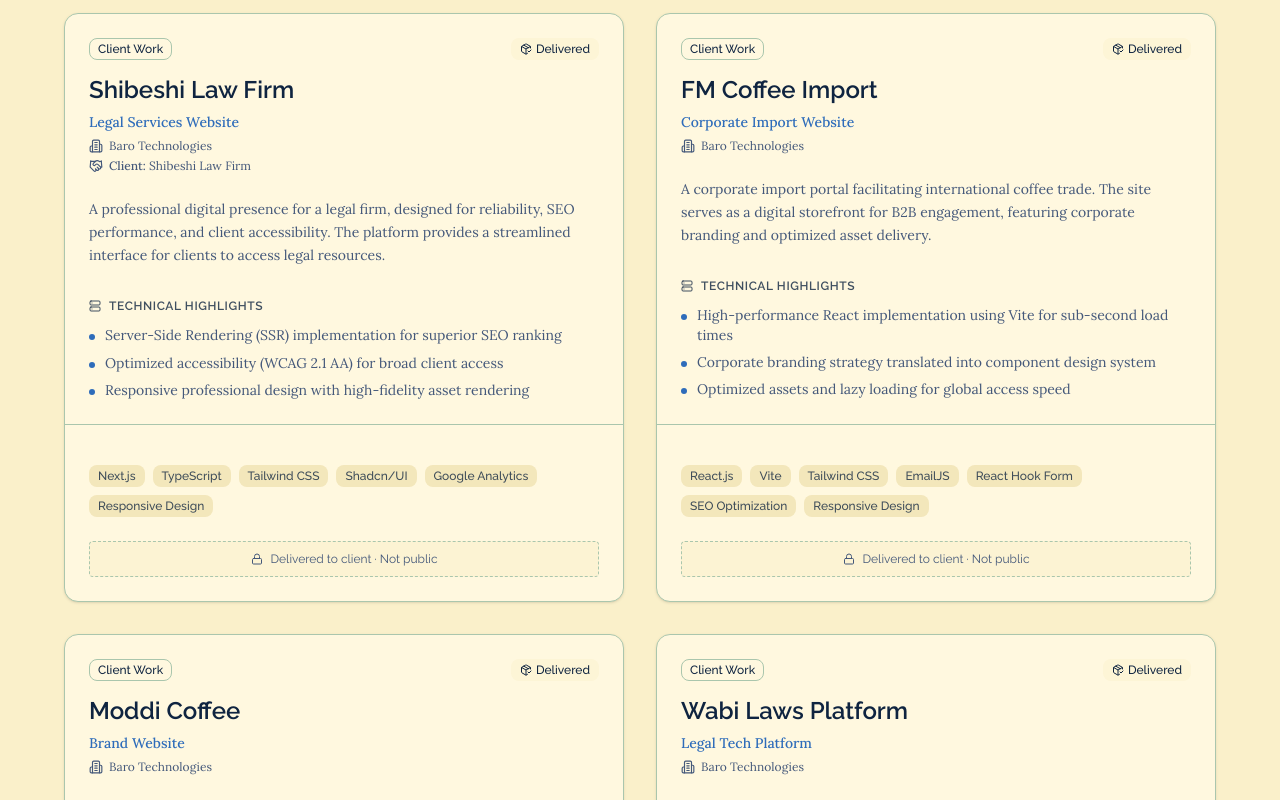
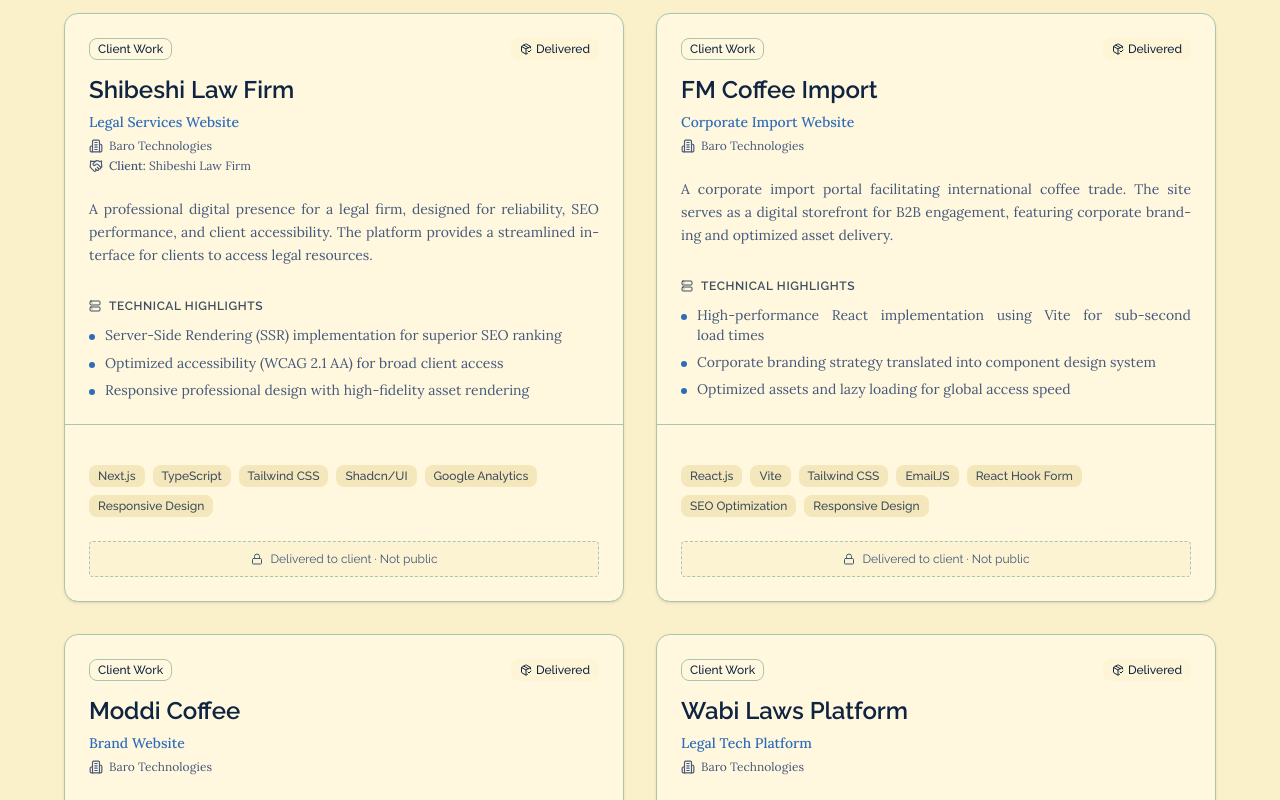
Before and after one commit to nhattytw/nathnael-portfolio, a Next.js app: page /projects in a window 1280 px wide. Shown: the part 2000-2800 px from the top of the page. Built offline with nearby package versions, Linux system fonts and the light colour scheme; no server answers.

Commit message:
Justify card and timeline text to match the About story
Competency cards, career milestones, and project descriptions and highlights
use the same justified, hyphenated style from tablet width up.

```diff
--- a/src/app/page.tsx
+++ b/src/app/page.tsx
@@ -149,7 +149,7 @@
                     </AnimatedIcon>
                   </div>
                   <h3 className="relative text-xl font-bold">{title}</h3>
-                  <p className="relative text-muted-foreground leading-relaxed">{body}</p>
+                  <p className="relative text-muted-foreground leading-relaxed text-pretty md:text-justify md:hyphens-auto">{body}</p>
                 </SpotlightCard>
               </Reveal>
             ))}
--- a/src/components/home/career-journey.tsx
+++ b/src/components/home/career-journey.tsx
@@ -88,7 +88,7 @@
       </div>
       <h3 className="mt-1 text-lg font-bold leading-snug">{m.title}</h3>
       <p className="text-sm font-medium text-foreground/80">{m.org}</p>
-      <p className="mt-2 text-sm text-muted-foreground leading-relaxed">{m.detail}</p>
+      <p className="mt-2 text-sm text-muted-foreground leading-relaxed text-pretty md:text-justify md:hyphens-auto">{m.detail}</p>
       <div className="mt-3 flex flex-wrap gap-1.5">
         {m.skills.map((s) => (
           <span
@@ -196,7 +196,7 @@
               <HeadingIcon />
               <p className="font-mono text-xs uppercase tracking-[0.2em] text-primary">{HEADING.eyebrow}</p>
               <h2 className="text-4xl font-bold tracking-tight">{HEADING.title}</h2>
-              <p className="text-muted-foreground text-lg">{HEADING.subtitle}</p>
+              <p className="text-muted-foreground text-lg text-pretty md:text-justify md:hyphens-auto">{HEADING.subtitle}</p>
               <div className="flex items-baseline gap-3 pt-2 font-mono">
                 <span className="text-3xl font-bold text-primary tabular-nums">
                   {String(active + 1).padStart(2, "0")}
--- a/src/components/project-card.tsx
+++ b/src/components/project-card.tsx
@@ -251,7 +251,7 @@
           </div>
         )}
 
-        <p className="text-muted-foreground text-sm leading-relaxed">
+        <p className="text-muted-foreground text-sm leading-relaxed text-pretty md:text-justify md:hyphens-auto">
           {project.description}
         </p>
 
@@ -266,7 +266,7 @@
                 className="text-sm text-muted-foreground flex items-start gap-2.5"
               >
                 <span className="mt-2 h-1.5 w-1.5 shrink-0 rounded-full bg-primary" />
-                <span className="leading-snug">{highlight}</span>
+                <span className="min-w-0 flex-1 leading-snug text-pretty md:text-justify md:hyphens-auto">{highlight}</span>
               </li>
             ))}
           </ul>
```
